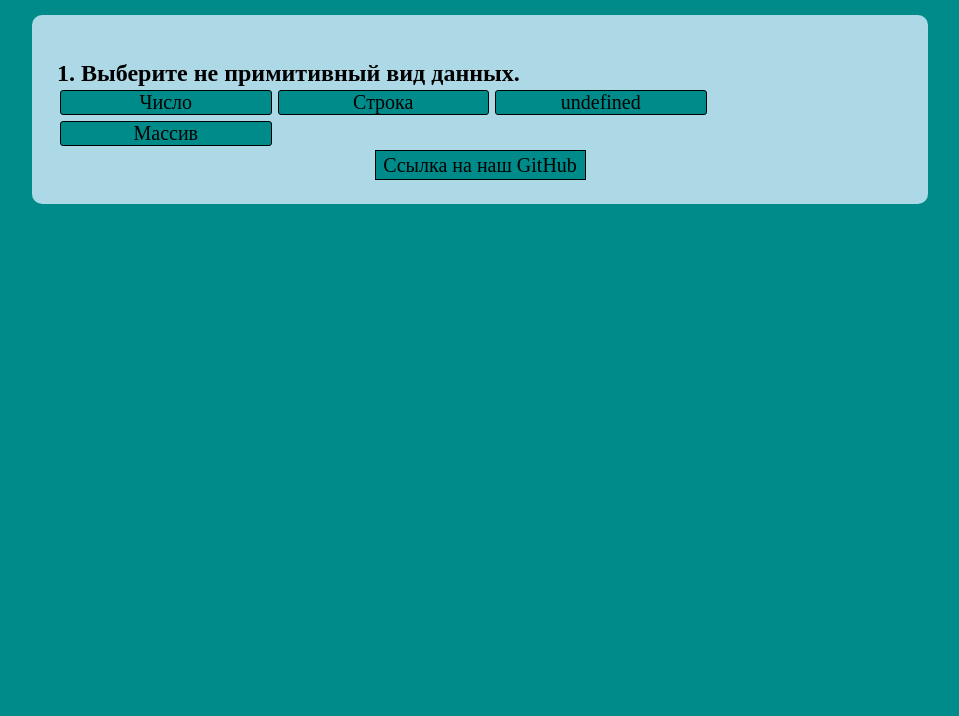
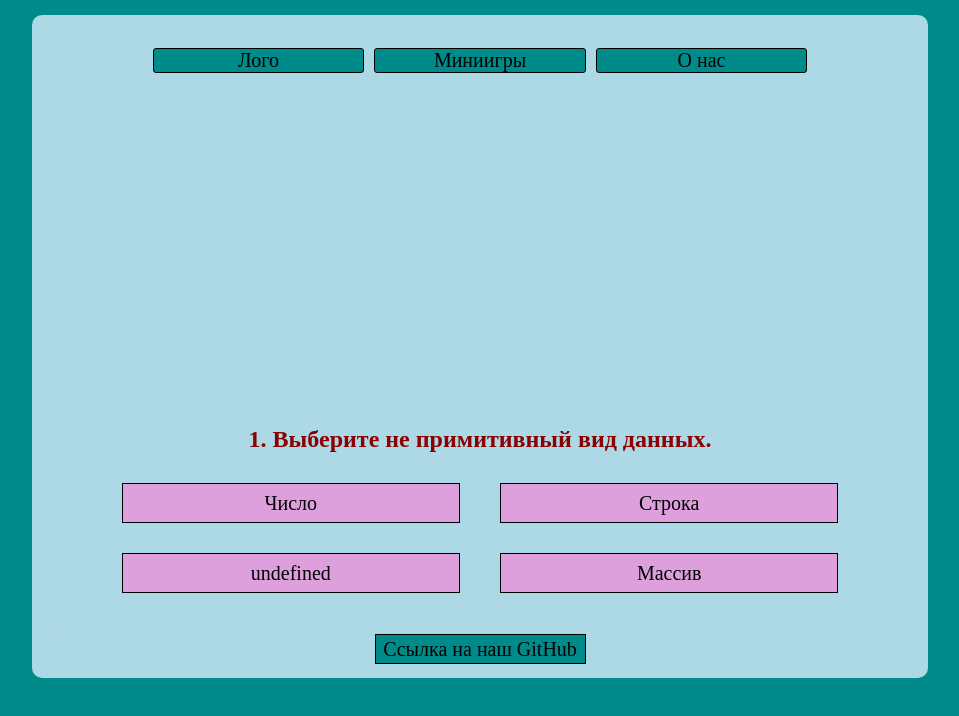
Before and after one commit to YadaDelta/Project28, a website with bundled scripts: page index.html in a window 1280 px wide. Both pictures are taken after a click on the button "JS Викторина". Shown: the whole page, without its empty margins (160-1119 px from the left). Built offline with nearby package versions, Linux system fonts and the light colour scheme.

Commit message:
Fix game

```diff
--- a/index.css
+++ b/index.css
@@ -12,7 +12,6 @@ body {
 .main {
     background: lightblue;
     width: 70%;
-    height: 75%;
     margin-left: 15%;
     margin-top: 15px;
     border-radius: 10px;
@@ -46,6 +45,7 @@ body {
     margin: 3px;
     width: 25%;
     font-size: 20px;
+    cursor: pointer;
 }
 
 .games {
@@ -68,6 +68,44 @@ body {
     margin: 10px;
     margin-bottom: 70px;
     font-size: 20px;
+    cursor: pointer;
+}
+
+.sub-menu-2 {
+    margin-bottom: 30px;
+    background: lightblue;
+    margin: -15px auto 30px;
+    text-align: center;
+}
+
+#quiz {
+
+}
+
+#question {
+    text-align: center;
+    color: darkred;
+    margin-top: 350px;
+}
+
+#answer-buttons {
+    text-align: center;
+    margin: 15px auto;
+}
+
+.btn-3 {
+    width: 40%;
+    height: 40px;
+    background: plum;
+    border: 1px solid black;
+    cursor: pointer;
+    font-size: 20px;
+    margin: 15px 20px 15px 20px;
+}
+
+#next-btn {
+    font-size: 20px;
+    background: darkcyan;
 }
 
 .info {
@@ -80,17 +118,20 @@ body {
     height: 30px;
 }
 
-.btn-3 {
+.btn-4 {
     background: darkcyan;
     border: 1px solid black;
     width: 25%;
     height: 30px;
     font-size: 20px;
+    margin-top: 10px;
+    cursor: pointer;
 }
 
 .btn:hover:not([disabled]),
 .btn-2:hover:not([disabled]),
-.btn-3:hover:not([disabled]) {
+.btn-3:hover:not([disabled]),
+.btn-4:hover:not([disabled]) {
     color: #fff;
 }
 
--- a/index.html
+++ b/index.html
@@ -27,18 +27,23 @@
         </div>
         </div>
         <div id="quiz">
+            <div class="sub-menu-2">
+                <button class="btn">Лого</button>
+                <button class="btn">Миниигры</button>
+                <button class="btn">О нас</button>
+            </div>
             <h2 id="question">Вопрос</h2>
             <div id="answer-buttons">
-                <button class="btn">Ответ 1</button>
-                <button class="btn">Ответ 2</button>
-                <button class="btn">Ответ 3</button>
-                <button class="btn">Ответ 4</button>
+                <button class="btn-3">Ответ 1</button>
+                <button class="btn-3">Ответ 2</button>
+                <button class="btn-3">Ответ 3</button>
+                <button class="btn-3">Ответ 4</button>
             </div>
             <button id="next-btn">Next</button>
         </div>
         <div class="info">
             <div>
-                <button onclick="document.location='https://github.com/YadaDelta/Project28'" class="btn-3  ">Ссылка на наш GitHub</button>
+                <button onclick="document.location='https://github.com/YadaDelta/Project28'" class="btn-4">Ссылка на наш GitHub</button>
             </div>
         </div>
     </div>
--- a/index.js
+++ b/index.js
@@ -46,7 +46,7 @@ const showQuestion = () => {
   currentQuestion.answers.forEach((answer) => {
     const button = document.createElement('button');
     button.innerHTML = answer.answer;
-    button.classList.add('btn');
+    button.classList.add('btn-3');
     answerButtonEl.appendChild(button);
     if (answer.isCorrect) {
       button.dataset.isCorrect = answer.isCorrect;
```
